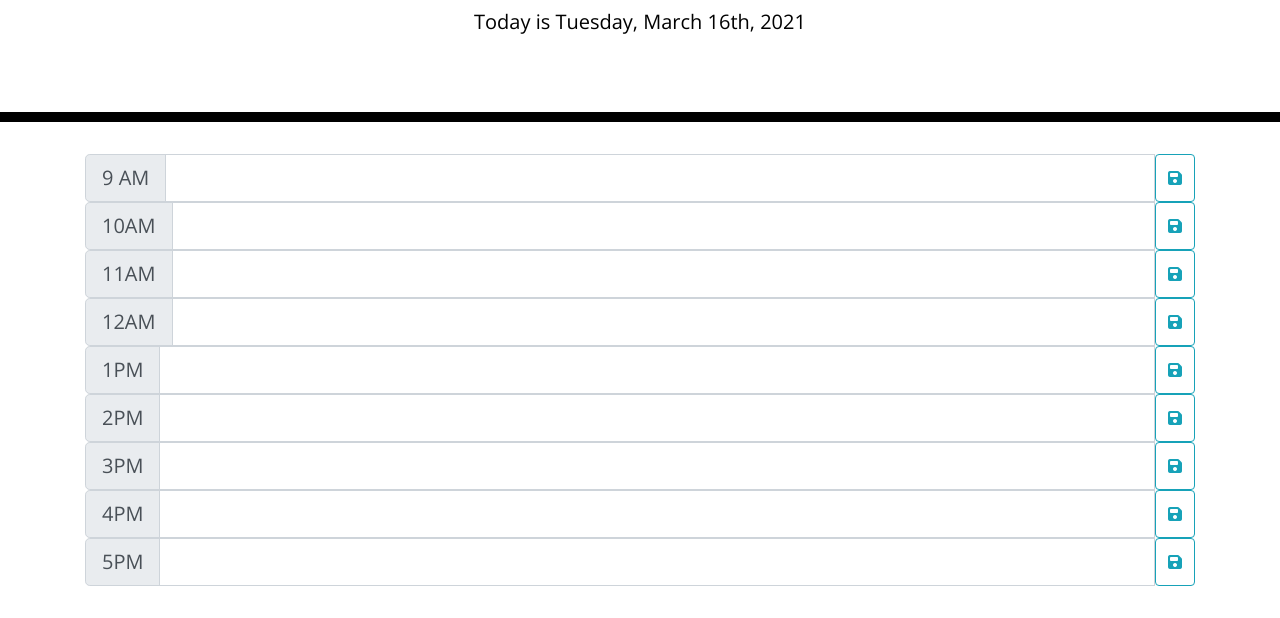
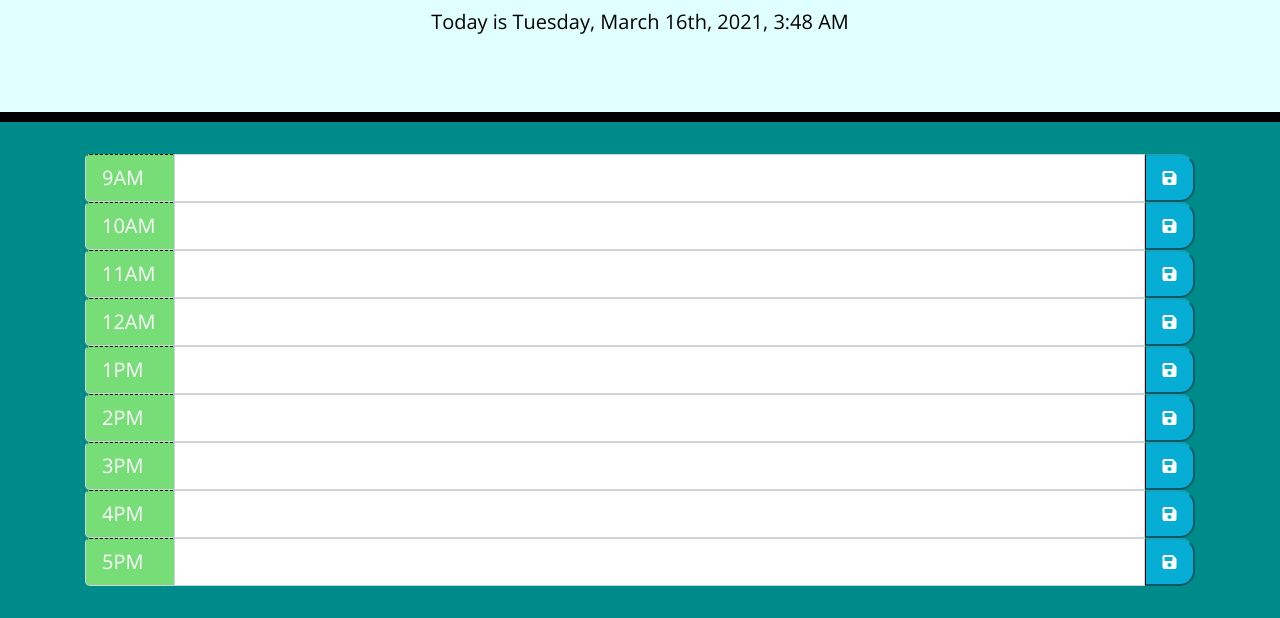
Before and after one commit to samersaemeldahr/Work-Day-Scheduler, a plain HTML site: page index.html in a window 1280 px wide. Shown: the part 182-800 px from the top of the page. Drawn offline with nearby package versions, Linux system fonts and the light colour scheme.

Commit message:
JS is done and clean with comments

```diff
--- a/Assets/style.css
+++ b/Assets/style.css
@@ -2,6 +2,7 @@ body {
   font-family: 'Open Sans', sans-serif;
   font-size: 16px;
   line-height: 1;
+  background-color: darkcyan
 }
 
 textarea{
@@ -15,7 +16,7 @@ textarea{
 
 .jumbotron {
   text-align: center;
-  background-color: transparent;
+  background-color: lightcyan;
   color: black;
   border-radius: 0;
   border-bottom: 10px solid black;
@@ -28,6 +29,7 @@ textarea{
 .time-block{
   text-align: center;
   border-radius: 15px;
+  width: 90px;
 }
 
 .row {
@@ -63,6 +65,7 @@ textarea{
   border-bottom-right-radius: 15px;
   background-color: #06AED5;
   color: white;
+  width: 50px;
 }
 
 .saveBtn i:hover {
--- a/Develop/script.js
+++ b/Develop/script.js
@@ -1,29 +1,58 @@
-
-var time = moment().format("dddd, MMMM Do, YYYY");
+//Show date and time
+var time = moment().format("dddd, MMMM Do, YYYY, h:mm A");
 $("#currentDay").text("Today is " + time);
 
 
 $(document).ready(function(){
-    var container = $('.container');
-    $('container').append('<div class="input-group input-group-lg"></div>');
-    $('input-group').append('<div class="input-group-prepend">')
+
+    // Get local storage data otherwise create an empty object
+    var textInput = JSON.parse(localStorage.getItem("tasks")) || {}
+
+    // Save event
+    $(".saveBtn").on("click", function () {
+       var task = $(this).prev().val()
+       var hour = $(this).prev().attr("id")
+
+       textInput[hour] = task
+
+       // Set local storage
+       localStorage.setItem("tasks", JSON.stringify(textInput))
+    })
+
+    // Show input
+    for (var prop in textInput) {
+       $(`#${prop}`).val(textInput[prop])
+    }
+
+    // Change color function
+    function color() {
+
+        // Get time
+        var timeNow = moment().hours();
+
+        // Color rows based on current time
+        $(".hour").each(function () {
+           var timeHour = parseInt($(this).attr("id"));
+
+           // Past
+           if (timeHour < timeNow) {
+              $(this).addClass("past");
+
+            // Future
+           } else if (timeHour > timeNow) {
+              $(this).addClass("future");
+              $(this).removeClass("present");
+              $(this).removeClass("past");
+
+            // Present
+           } else if (timeHour === timeNow) {
+              $(this).addClass("present");
+              $(this).removeClass("past");
+              $(this).removeClass("future");
+
+           }
+        });
+     }
+
+     color();
 })
-/*
-WHEN I scroll down
-THEN I am presented with timeblocks for standard business hours
-WHEN I view the timeblocks for that day
-THEN each timeblock is color coded to indicate whether it is in the past, present, or future
-WHEN I click into a timeblock
-THEN I can enter an event
-WHEN I click the save button for that timeblock
-THEN the text for that event is saved in local storage
-WHEN I refresh the page
-THEN the saved events persist
-
-<div class="input-group input-group-lg">
-  <div class="input-group-prepend">
-    <span class="input-group-text" id="inputGroup-sizing-lg">Large</span>
-  </div>
-  <input type="text" class="form-control" aria-label="Large" aria-describedby="inputGroup-sizing-sm">
-</div>
-*/
--- a/index.html
+++ b/index.html
@@ -33,90 +33,90 @@
 
       <div class="input-group input-group-lg" >
         <div class="input-group-prepend">
-          <span class="input-group-text">9 AM</span>
+          <span class="input-group-text hour time-block" id="9">9AM</span>
         </div>
         <input type="text" class="form-control" aria-label="Large" aria-describedby="inputGroup-sizing-sm" id="nineEl" data-hour="9">
-        <button type="button" class="btn btn-outline-info">
+        <button type="button" class="saveBtn btn-outline-info">
           <i class="fas fa-save"></i>
         </button>
       </div>
 
       <div class="input-group input-group-lg">
         <div class="input-group-prepend">
-          <span class="input-group-text">10AM</span>
+          <span class="input-group-text hour time-block" id="10">10AM</span>
         </div>
         <input type="text" class="form-control" aria-label="Large" aria-describedby="inputGroup-sizing-sm" id="tenEl" data-hour="10">
-        <button type="button" class="btn btn-outline-info">
+        <button type="button" class="saveBtn btn-outline-info">
           <i class="fas fa-save"></i>
         </button>
       </div>
 
       <div class="input-group input-group-lg">
         <div class="input-group-prepend">
-          <span class="input-group-text">11AM</span>
+          <span class="input-group-text hour time-block" id="11">11AM</span>
         </div>
         <input type="text" class="form-control" aria-label="Large" aria-describedby="inputGroup-sizing-sm" id="elevenEl" data-hour="11">
-        <button type="button" class="btn btn-outline-info">
+        <button type="button" class="saveBtn btn-outline-info">
           <i class="fas fa-save"></i>
         </button>
       </div>
 
       <div class="input-group input-group-lg">
         <div class="input-group-prepend">
-          <span class="input-group-text">12AM</span>
+          <span class="input-group-text hour time-block" id="12">12AM</span>
         </div>
-        <input type="text" class="form-control" aria-label="Large" aria-describedby="inputGroup-sizing-sm" id="tweleveEl" data-hour="12">
-        <button type="button" class="btn btn-outline-info">
+        <input type="text" class="form-control" aria-label="Large" aria-describedby="inputGroup-sizing-sm" id="twelveEl" data-hour="12">
+        <button type="button" class="saveBtn btn-outline-info">
           <i class="fas fa-save"></i>
         </button>
       </div>
 
       <div class="input-group input-group-lg">
         <div class="input-group-prepend">
-          <span class="input-group-text">1PM</span>
+          <span class="input-group-text hour time-block" id="13">1PM</span>
         </div>
         <input type="text" class="form-control" aria-label="Large" aria-describedby="inputGroup-sizing-sm" id="oneEl" data-hour="13">
-        <button type="button" class="btn btn-outline-info">
+        <button type="button" class="saveBtn btn-outline-info">
           <i class="fas fa-save"></i>
         </button>
       </div>
 
       <div class="input-group input-group-lg">
         <div class="input-group-prepend">
-          <span class="input-group-text">2PM</span>
+          <span class="input-group-text hour time-block" id="14">2PM</span>
         </div>
         <input type="text" class="form-control" aria-label="Large" aria-describedby="inputGroup-sizing-sm" id="twoEl" data-hour="14">
-        <button type="button" class="btn btn-outline-info">
+        <button type="button" class="saveBtn btn-outline-info">
           <i class="fas fa-save"></i>
         </button>
       </div>
 
       <div class="input-group input-group-lg">
         <div class="input-group-prepend">
-          <span class="input-group-text" id="hour-width">3PM </span>
+          <span class="input-group-text hour time-block" id="15">3PM </span>
         </div>
         <input type="text" class="form-control" aria-label="Large" aria-describedby="inputGroup-sizing-sm" id="threeEl" data-hour="15">
-        <button type="button" class="btn btn-outline-info">
+        <button type="button" class="saveBtn btn-outline-info">
           <i class="fas fa-save"></i>
         </button>
       </div>
 
       <div class="input-group input-group-lg">
         <div class="input-group-prepend">
-          <span class="input-group-text">4PM</span>
+          <span class="input-group-text hour time-block" id="16">4PM</span>
         </div>
-        <input type="text" class="form-control" aria-label="Large" aria-describedby="inputGroup-sizing-sm" id="fourEl" data-hour="17">
-        <button type="button" class="btn btn-outline-info">
+        <input type="text" class="form-control" aria-label="Large" aria-describedby="inputGroup-sizing-sm" id="fourEl" data-hour="16">
+        <button type="button" class="saveBtn btn-outline-info">
           <i class="fas fa-save"></i>
         </button>
       </div>
 
       <div class="input-group input-group-lg">
         <div class="input-group-prepend">
-          <span class="input-group-text">5PM</span>
+          <span class="input-group-text hour time-block" id="17">5PM</span>
         </div>
-        <input type="text" class="form-control" aria-label="Large" aria-describedby="inputGroup-sizing-sm" id="fiveEl" data-hour="18">
-        <button type="button" class="btn btn-outline-info">
+        <input type="text" class="form-control" aria-label="Large" aria-describedby="inputGroup-sizing-sm" id="fiveEl" data-hour="17">
+        <button type="button" class="saveBtn btn-outline-info">
           <i class="fas fa-save"></i>
         </button>
       </div>
```
